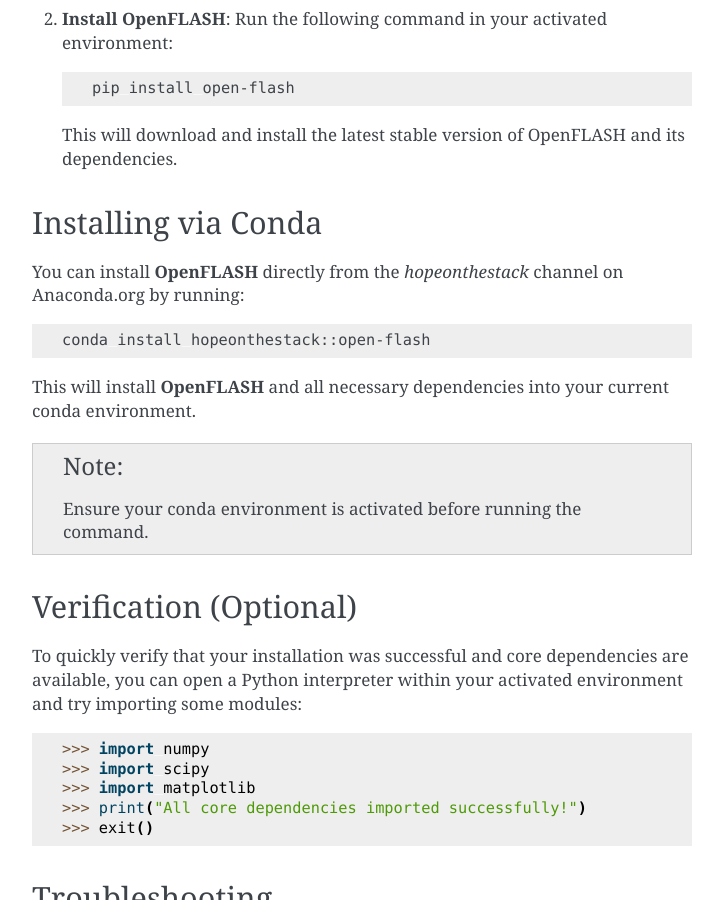
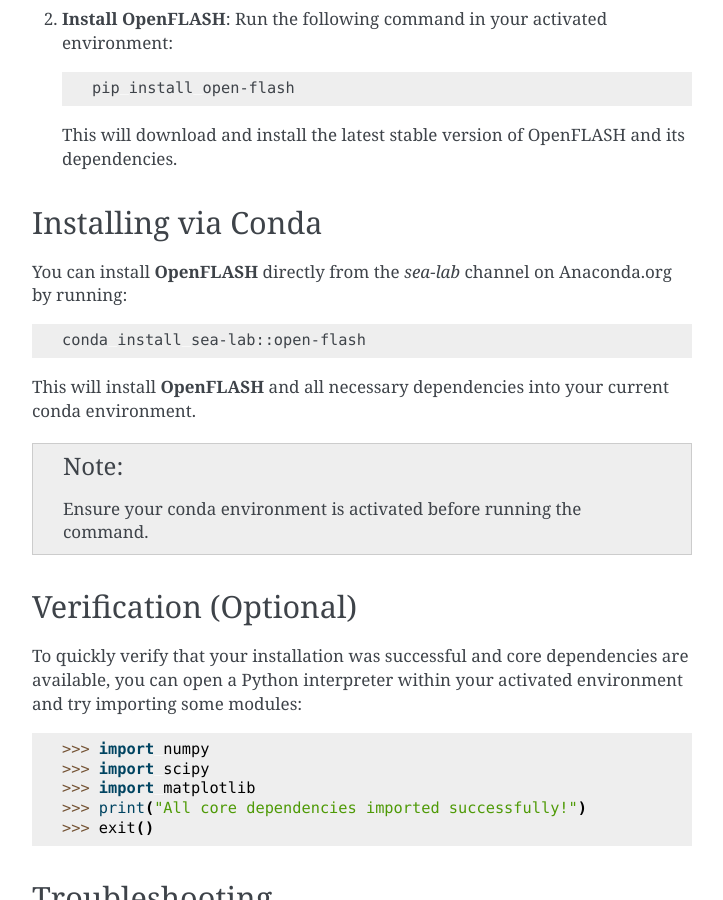
Before and after one commit to symbiotic-engineering/OpenFLASH, a Sphinx documentation site: the page built from docs/installation.rst, in a window 1280 px wide and 900 px high, scrolled down 1614 px. Shown: the whole window, without its empty margins (388-1111 px from the left). Built offline with Sphinx 7.4.7, drawn with Linux system fonts in a browser that asks for light colours.

Commit message:
change conda channel from hopeonthestack to sea-lab

```diff
--- a/docs/installation.rst
+++ b/docs/installation.rst
@@ -88,11 +88,11 @@
 Installing via Conda
 ---------------------
 
-You can install **OpenFLASH** directly from the `hopeonthestack` channel on Anaconda.org by running:
+You can install **OpenFLASH** directly from the `sea-lab` channel on Anaconda.org by running:
 
 .. code-block:: bash
 
-    conda install hopeonthestack::open-flash
+    conda install sea-lab::open-flash
 
 This will install **OpenFLASH** and all necessary dependencies into your current conda environment.
 
```
Also changed, not shown: README.md (+1 -1 lines), 1 other file.
